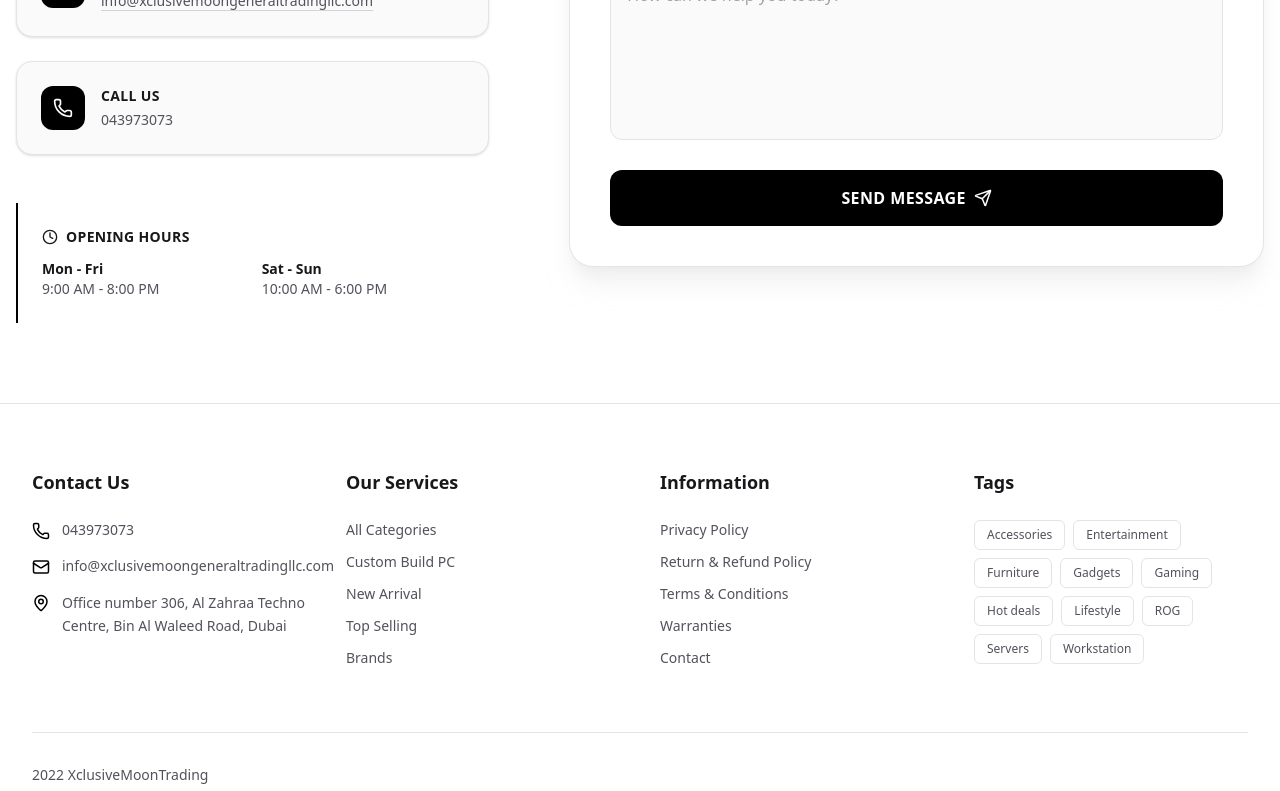
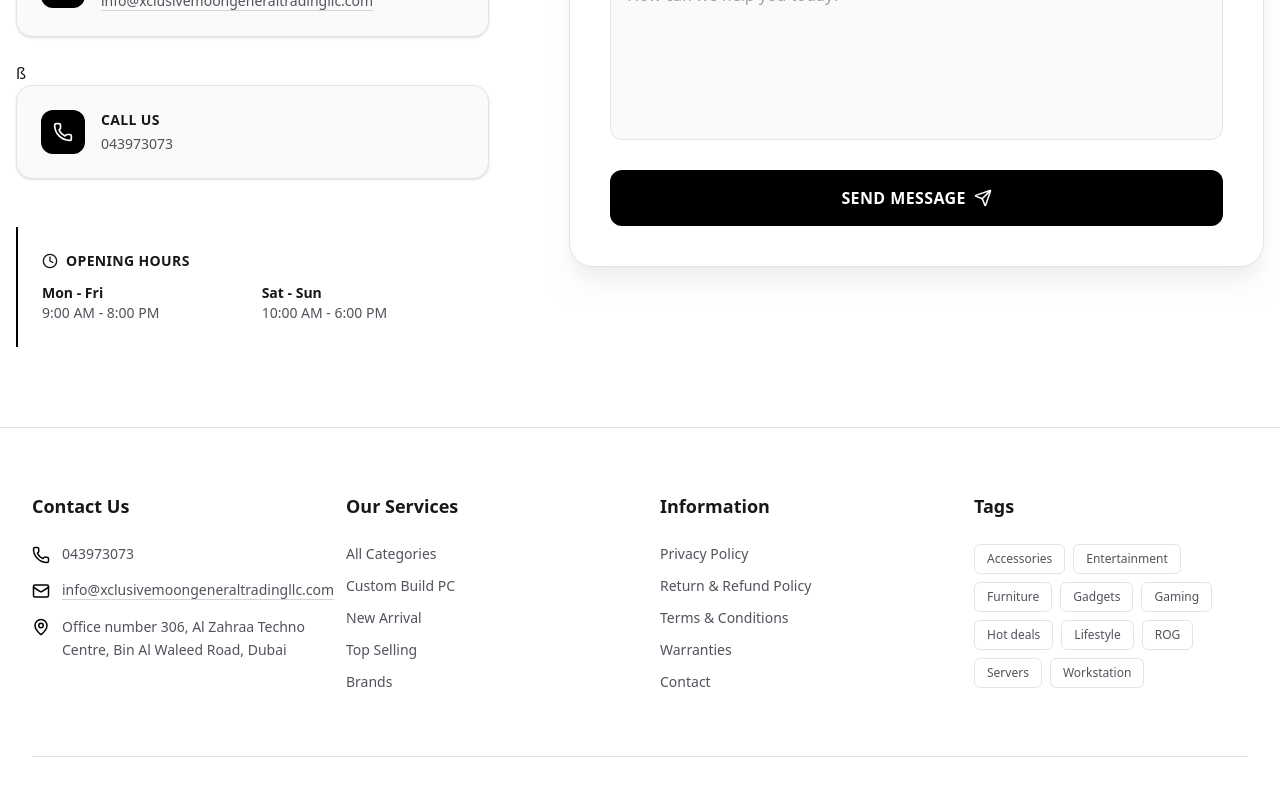
Before and after one commit to Ankitpareek-dev/gaming-website, a React (Vite) app: page /contact in a window 1280 px wide. Shown: the part 950-1741 px from the top of the page. Built offline with nearby package versions, Linux system fonts and the light colour scheme.

Commit message:
email address mailto changes

```diff
--- a/src/components/Footer.jsx
+++ b/src/components/Footer.jsx
@@ -43,7 +43,12 @@ const Footer = () => {
                   size={18}
                   className={`mt-0.5 shrink-0 ${theme.colors.accentText}`}
                 />
-                <span className="text-sm">info@xclusivemoongeneraltradingllc.com</span>
+                <a
+                  href="mailto:info@xclusivemoongeneraltradingllc.com"
+                  className={`text-sm ${theme.colors.textSecondary} hover:${theme.colors.textMain} underline decoration-zinc-300 underline-offset-4 transition-colors`}
+                >
+                  info@xclusivemoongeneraltradingllc.com
+                </a>
               </li>
               <li
                 className={`flex items-start gap-3 ${theme.colors.textSecondary}`}
--- a/src/components/contact.jsx
+++ b/src/components/contact.jsx
@@ -145,7 +145,7 @@ const ContactPage = () => {
                     Email Us
                   </h3>
                   <a
-                    href="mailto:support@xclusivemoon.com"
+                    href="mailto:info@xclusivemoongeneraltradingllc.com"
                     className={`text-sm ${theme.colors.textSecondary} hover:${theme.colors.textMain} underline decoration-zinc-300 underline-offset-4 transition-colors`}
                   >
                     info@xclusivemoongeneraltradingllc.com
@@ -158,7 +158,7 @@ const ContactPage = () => {
 
                   </a>
                 </div>
-              </div>
+              </div>ß
 
               {/* Phone */}
               <div
```
